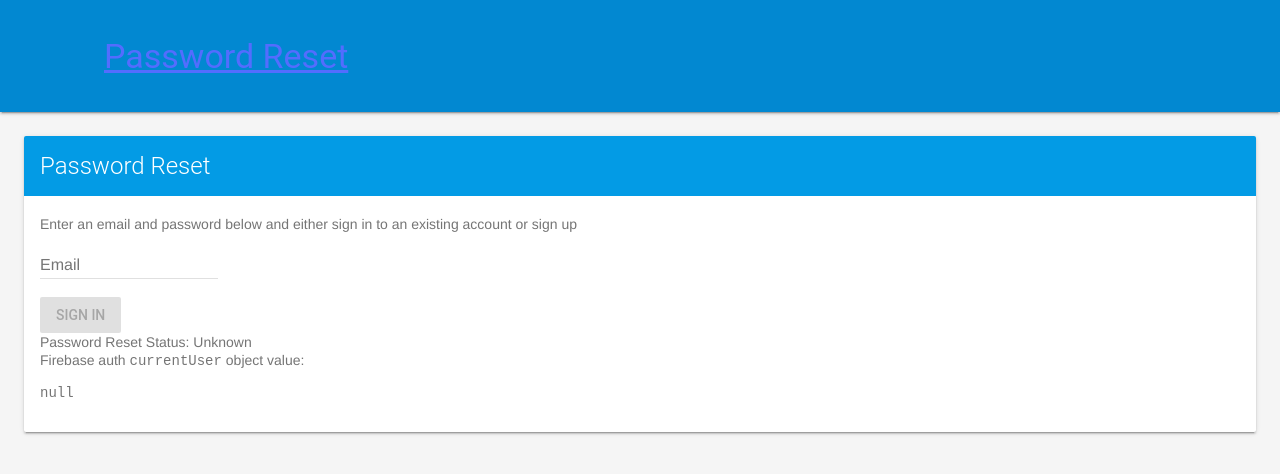
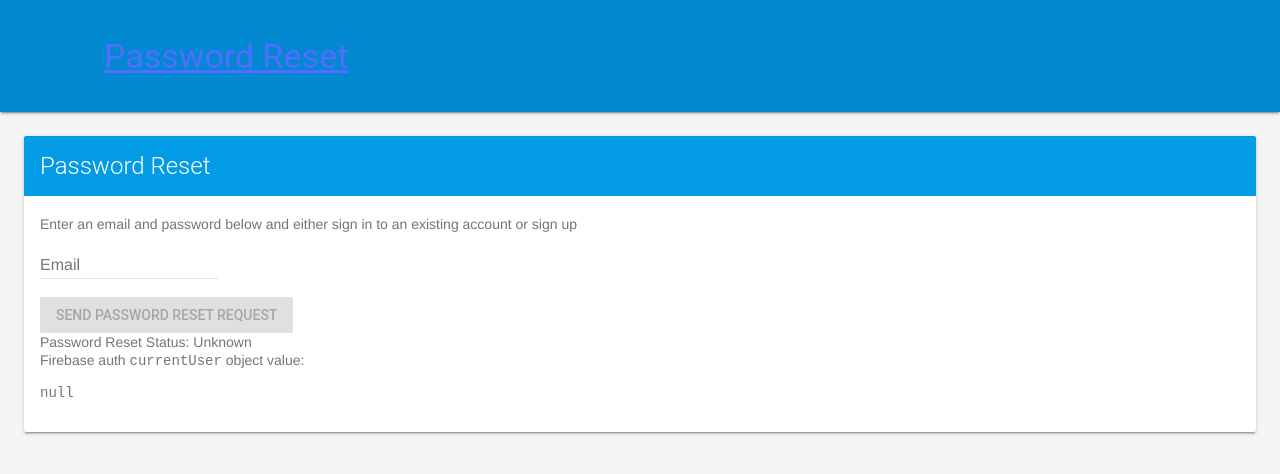
Before and after one commit to slothgamez/fireplex.github.io, a Jekyll site: the page firebasee/auth/passreset.html, which Jekyll copies as it is, in a window 1280 px wide. Shown: the top 474 px of the page. Built offline with Jekyll 4.4.1, drawn with Linux system fonts in a browser that asks for light colours; nearby versions of some CDN libraries; comment, search, counter and statistics services are not loaded.

Commit message:
Update passreset.html

```diff
--- a/firebasee/auth/passreset.html
+++ b/firebasee/auth/passreset.html
@@ -62,7 +62,7 @@ ref.resetPassword(credentials, function(error) {
           <input class="mdl-textfield__input" style="display:inline;width:auto;" type="text" id="email" name="email" placeholder="Email"/>
           &nbsp;&nbsp;&nbsp;
           <br/><br/>
-          <button disabled class="mdl-button mdl-js-button mdl-button--raised" id="quickstart-sign-in" name="signin">Sign In</button>
+          <button disabled class="mdl-button mdl-js-button mdl-button--raised" id="quickstart-sign-in" name="signin">Send Password Reset Request</button>
           <!-- Container where we'll display the user details -->
           <div class="quickstart-user-details-container">
             Password Reset Status: <span id="quickstart-sign-in-status">Unknown</span>
```
